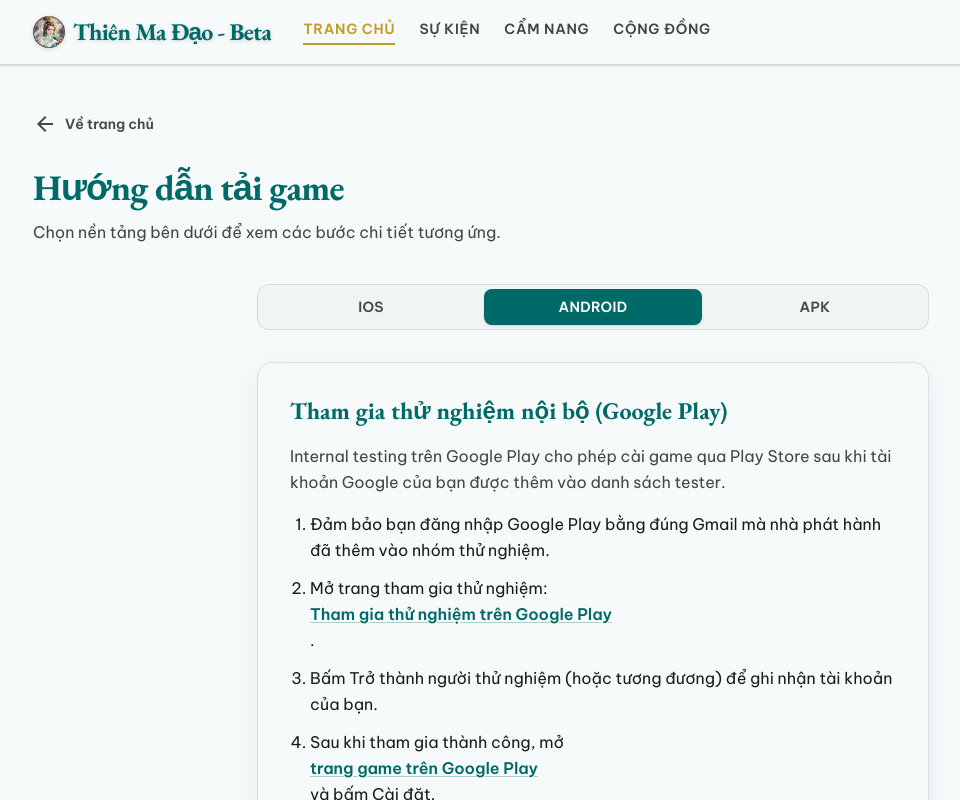
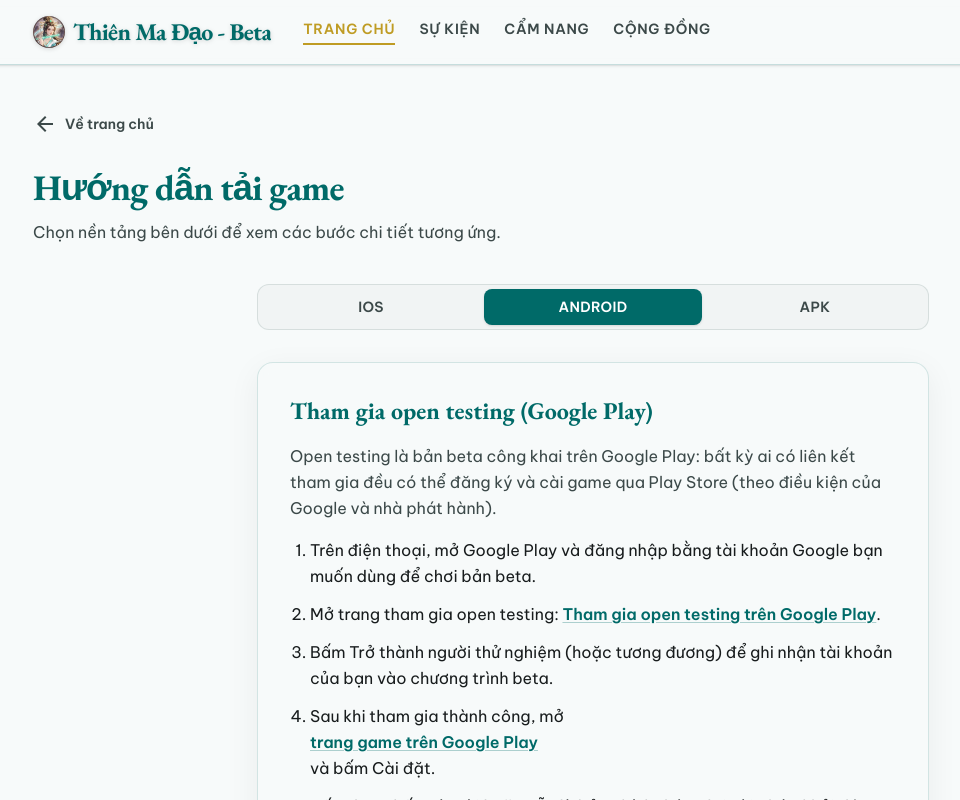
Before and after one commit to EnettyTech/thien-ma-dao-landing, a Next.js app: page /huong-dan-tai-game in a window 1280 px wide. Both pictures are taken after a click on the tab "ANDROID". Shown: the top 800 px of the page, without its empty margins (47-1007 px from the left). Built offline with nearby package versions, Linux system fonts and the light colour scheme.

Commit message:
Update game download guide to reflect changes from internal testing to open testing on Google Play, including updated descriptions and constant names.

```diff
--- a/src/app/huong-dan-tai-game/page.tsx
+++ b/src/app/huong-dan-tai-game/page.tsx
@@ -8,7 +8,7 @@
 export const metadata: Metadata = {
   title: "Hướng dẫn tải game",
   description:
-    "Hướng dẫn tải Thiên Ma Đạo: iOS (TestFlight), Android (thử nghiệm nội bộ Google Play), hoặc cài từ file APK.",
+    "Hướng dẫn tải Thiên Ma Đạo: iOS (TestFlight), Android (open testing Google Play), hoặc cài từ file APK.",
 };
 
 export default function GameDownloadGuidePage() {
--- a/src/components/landing/GameDownloadGuide.tsx
+++ b/src/components/landing/GameDownloadGuide.tsx
@@ -5,7 +5,7 @@
 import {
   APK_DOWNLOAD_URL,
   APP_STORE_URL,
-  PLAY_INTERNAL_TEST_URL,
+  PLAY_OPEN_TEST_URL,
   PLAY_STORE_URL,
 } from "@/lib/constants";
 
@@ -123,21 +123,22 @@
             className="space-y-4 text-on-surface"
           >
             <h2 className="font-headline text-xl font-bold text-primary md:text-2xl">
-              Tham gia thử nghiệm nội bộ (Google Play)
+              Tham gia open testing (Google Play)
             </h2>
             <p className="text-sm leading-relaxed text-on-surface-variant md:text-base">
-              Internal testing trên Google Play cho phép cài game qua Play Store
-              sau khi tài khoản Google của bạn được thêm vào danh sách tester.
+              Open testing là bản beta công khai trên Google Play: bất kỳ ai có
+              liên kết tham gia đều có thể đăng ký và cài game qua Play Store (theo
+              điều kiện của Google và nhà phát hành).
             </p>
             <ol className="list-decimal space-y-3 pl-5 text-sm leading-relaxed md:text-base">
               <li>
-                Đảm bảo bạn đăng nhập Google Play bằng đúng Gmail mà nhà phát
-                hành đã thêm vào nhóm thử nghiệm.
+                Trên điện thoại, mở Google Play và đăng nhập bằng tài khoản Google
+                bạn muốn dùng để chơi bản beta.
               </li>
               <li>
-                Mở trang tham gia thử nghiệm:{" "}
-                <ExternalLink href={""}>
-                  Tham gia thử nghiệm trên Google Play
+                Mở trang tham gia open testing:{" "}
+                <ExternalLink href={PLAY_OPEN_TEST_URL}>
+                  Tham gia open testing trên Google Play
                 </ExternalLink>
                 .
               </li>
@@ -146,7 +147,8 @@
                 <span className="font-medium text-on-surface">
                   Trở thành người thử nghiệm
                 </span>{" "}
-                (hoặc tương đương) để ghi nhận tài khoản của bạn.
+                (hoặc tương đương) để ghi nhận tài khoản của bạn vào chương trình
+                beta.
               </li>
               <li>
                 Sau khi tham gia thành công, mở{" "}
@@ -156,8 +158,8 @@
                 và bấm <span className="font-medium text-on-surface">Cài đặt</span>.
               </li>
               <li>
-                Nếu chưa thấy nút cài, đợi vài phút, khởi động lại Play Store hoặc
-                kiểm tra lại Gmail đã đúng chưa.
+                Nếu chưa thấy nút cài hoặc vẫn là bản chính thức, đợi vài phút,
+                khởi động lại Play Store hoặc kiểm tra đã bấm tham gia beta chưa.
               </li>
             </ol>
           </section>
--- a/src/lib/constants.ts
+++ b/src/lib/constants.ts
@@ -2,8 +2,8 @@
 export const PLAY_STORE_URL =
   "https://play.google.com/store/apps/details?id=com.thienmadao.tutien";
 
-/** Opt-in page for Play internal / closed testing (same package as PLAY_STORE_URL) */
-export const PLAY_INTERNAL_TEST_URL =
+/** Opt-in page for Play open testing (beta — same package as PLAY_STORE_URL) */
+export const PLAY_OPEN_TEST_URL =
   "https://play.google.com/apps/testing/com.thienmadao.tutien";
 
 /** Placeholder — replace when iOS build is available */
```
